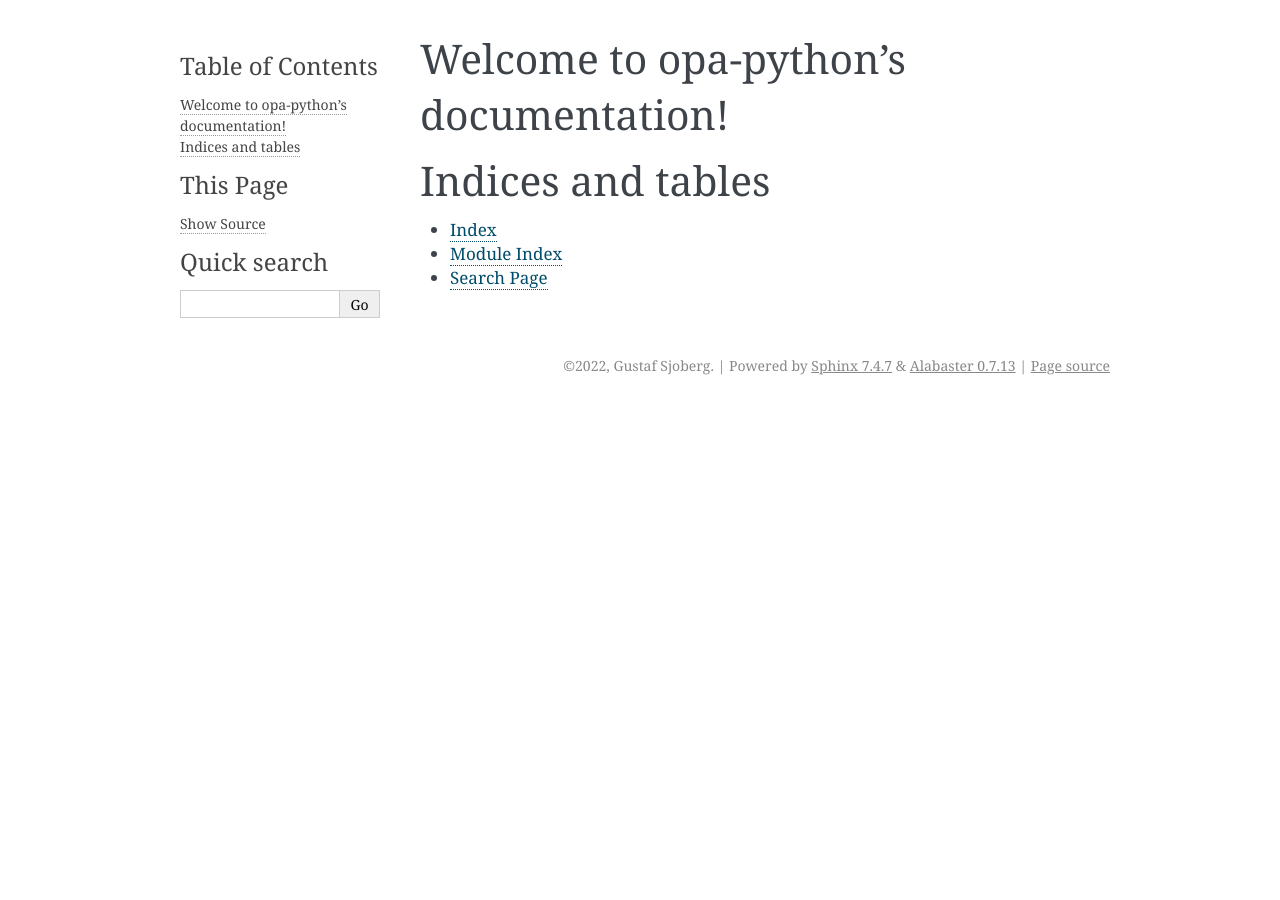
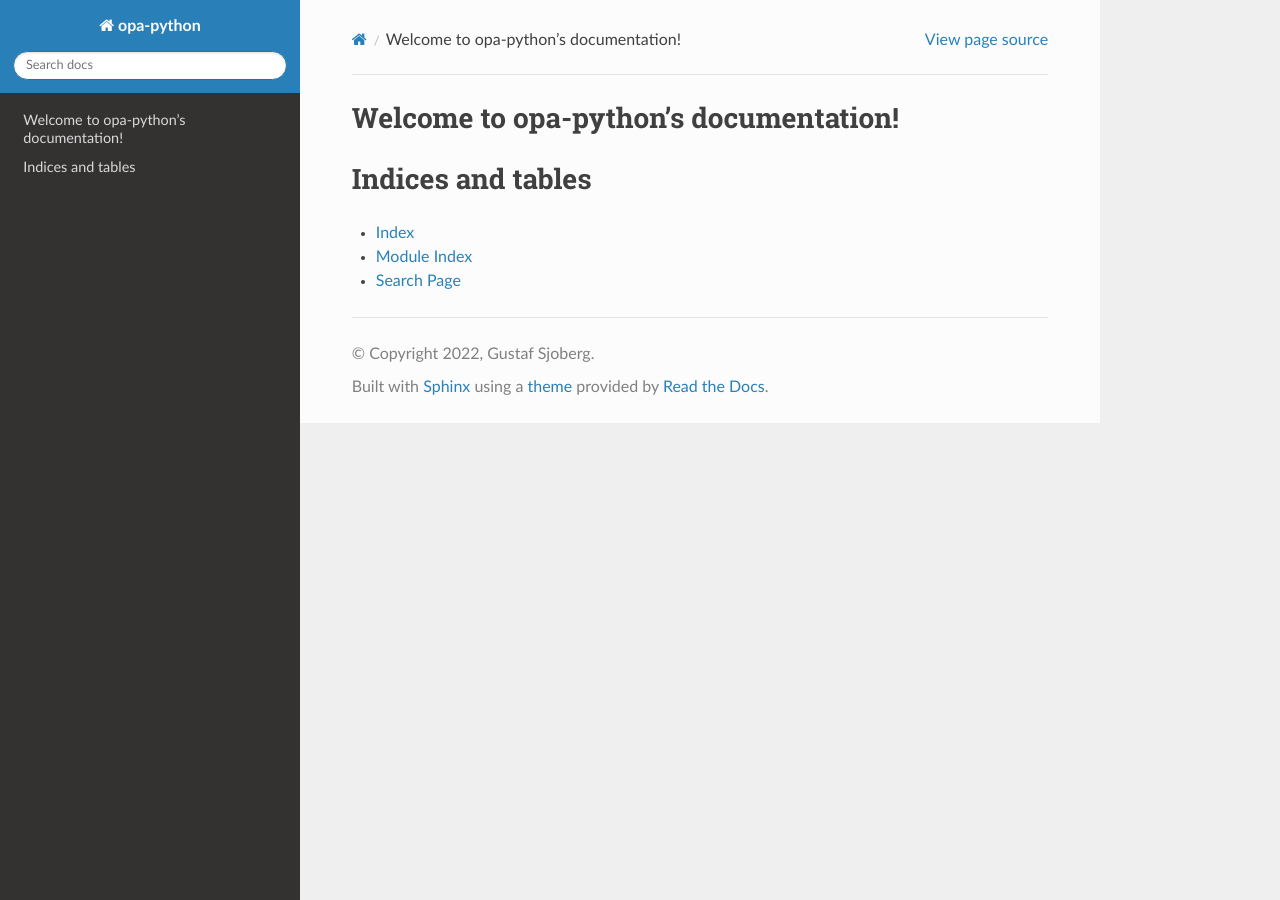
Before and after one commit to heliconhq/opa-python, a Sphinx documentation site: the page built from docs/source/index.rst, in a window 1280 px wide. Built offline with Sphinx 7.4.7 and the Read the Docs theme 2.0.0, drawn with Linux system fonts in a browser that asks for light colours.

Commit message:
Add sphinx rtd theme.

```diff
--- a/docs/source/conf.py
+++ b/docs/source/conf.py
@@ -1,25 +1,22 @@
-# Configuration file for the Sphinx documentation builder.
-#
-# For the full list of built-in configuration values, see the documentation:
-# https://www.sphinx-doc.org/en/master/usage/configuration.html
+import os
+import sys
+import sphinx_rtd_theme
 
-# -- Project information -----------------------------------------------------
-# https://www.sphinx-doc.org/en/master/usage/configuration.html#project-information
+sys.path.insert(0, os.path.abspath('../..'))
+
+autoclass_content = 'both'
 
 project = 'opa-python'
 copyright = '2022, Gustaf Sjoberg'
 author = 'Gustaf Sjoberg'
 
-# -- General configuration ---------------------------------------------------
-# https://www.sphinx-doc.org/en/master/usage/configuration.html#general-configuration
-
-extensions = ['sphinx.ext.autodoc']
+extensions = [
+    'sphinx.ext.autodoc',
+    'sphinx_rtd_theme',
+]
 
 templates_path = ['_templates']
 exclude_patterns = []
 
-# -- Options for HTML output -------------------------------------------------
-# https://www.sphinx-doc.org/en/master/usage/configuration.html#options-for-html-output
-
-html_theme = 'alabaster'
+html_theme = "sphinx_rtd_theme"
 html_static_path = ['_static']
--- a/pyproject.toml
+++ b/pyproject.toml
@@ -26,6 +26,7 @@ docker = "^6.0.1"
 mypy = "^0.991"
 types-requests = "^2.28.11.5"
 sphinx = "^5.3.0"
+sphinx-rtd-theme = "^1.1.1"
 
 [build-system]
 requires = ["poetry-core>=1.0.0"]
```
Also changed, not shown: 1 other file.
